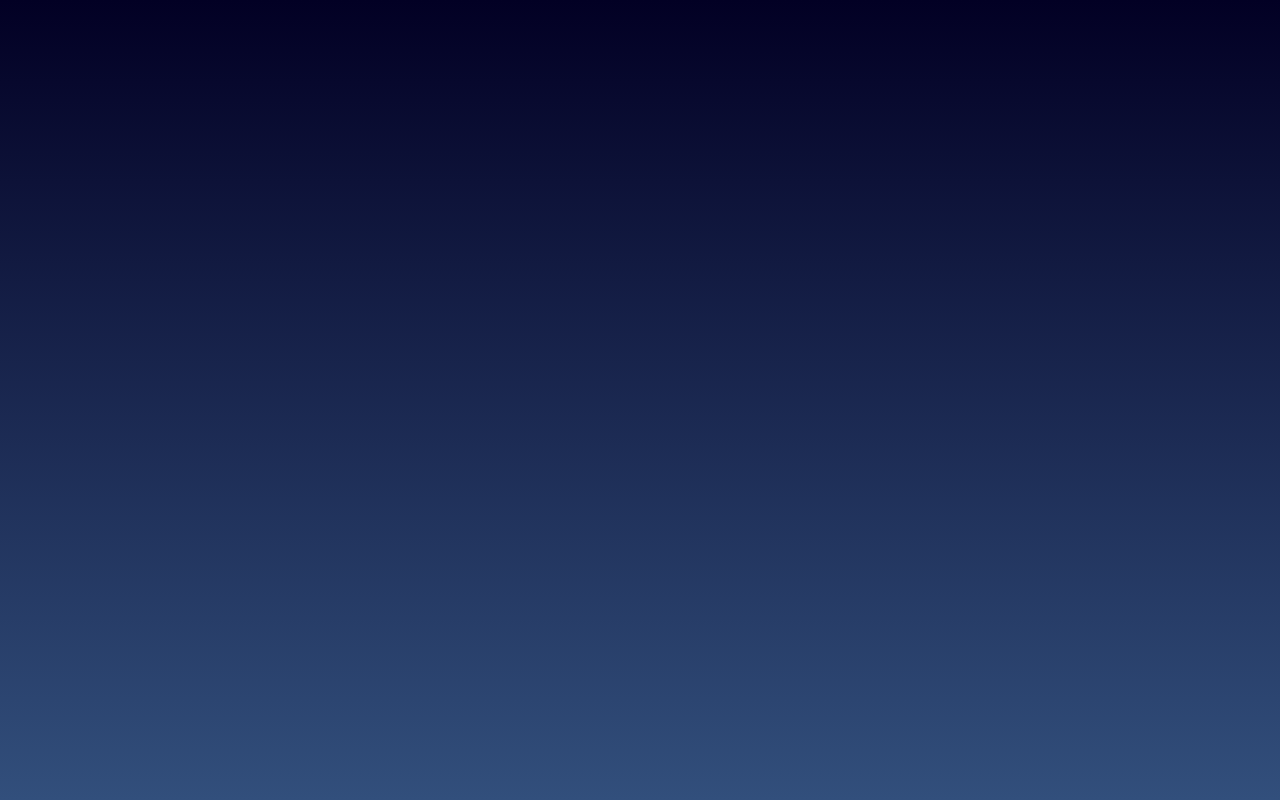
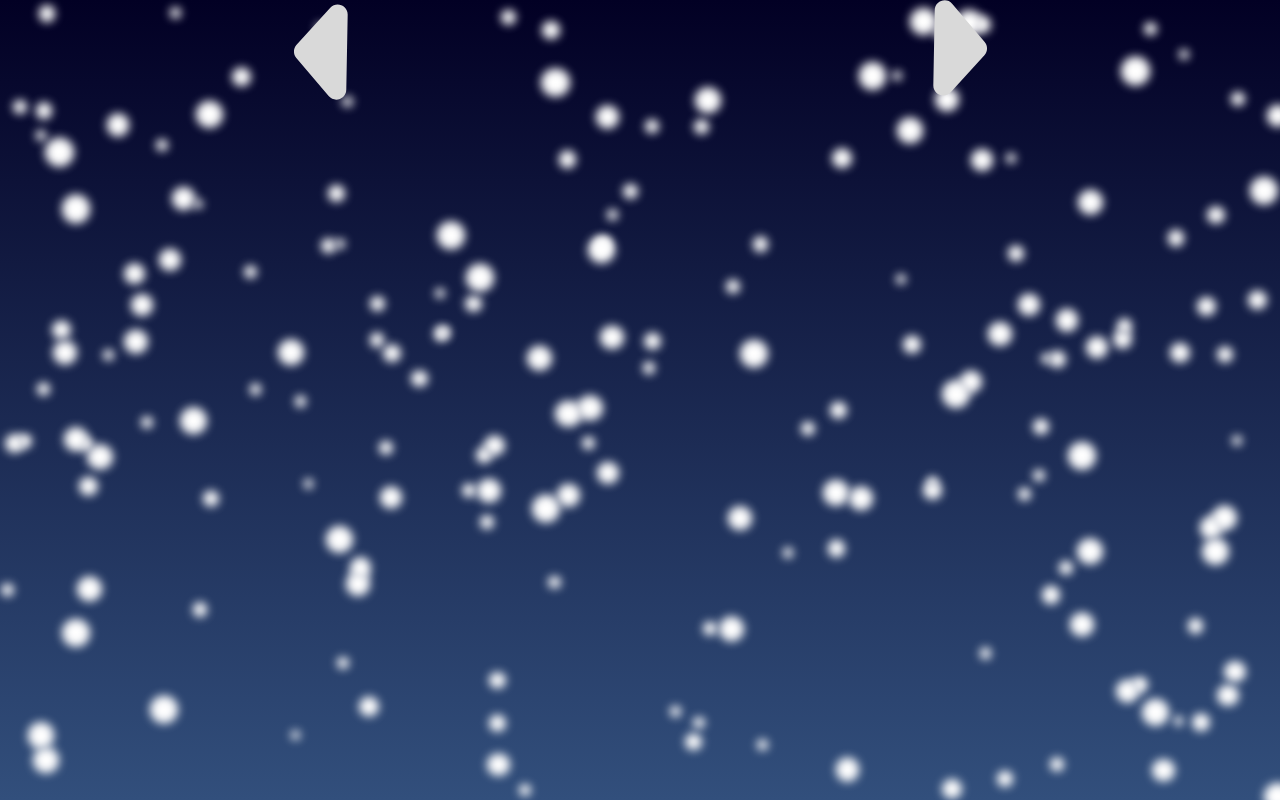
Before and after one commit to M-S-projects/Christmast, a React (Create React App) app: page /tree/1 in a window 1280 px wide. Before the commit this address had no page. Built offline with nearby package versions, Linux system fonts and the light colour scheme; a web font is replaced by a local one.

Commit message:
:lipstick: : 트리페이지 퍼블리싱

```diff
--- a/src/App.tsx
+++ b/src/App.tsx
@@ -20,7 +20,7 @@ function App() {
             <Route path="/register" element={<RegisterPage />} />
             <Route path="/login" element={<Login />} />
             <Route path="/postPage/:userId" element={<CommentPostPage />} />
-            <Route path="/tree/:userId/:pageId" element={<Tree />} />
+            <Route path="/tree/:userId" element={<Tree />} />
           </Routes>
         </BrowserRouter>
       </S.Index>
--- a/src/components/Background/index.tsx
+++ b/src/components/Background/index.tsx
@@ -3,15 +3,16 @@ import * as S from "./style";
 
 const generateSnowflakes = () => {
   let snowflakes = [];
-  for (let i = 0; i < 90; i++) {
+  for (let i = 0; i < 180; i++) {
     snowflakes.push(
       <S.Snowflake
         key={i}
+        size={Math.random() * 20 + 9}
         style={{
           left: `${Math.random() * 100}vw`,
           animationDelay: `-${Math.random() * 10}s`,
         }}
-        speed={Math.random() * 3 + 7}
+        speed={Math.random() * 7 + 3}
       />
     );
   }
--- /dev/null
+++ b/src/components/TreeItem/index.tsx
@@ -0,0 +1,31 @@
+import BellSvg from "../../assets/svgs/Bell";
+import CandySvg from "../../assets/svgs/Candy";
+import { TreeItemType } from "../../types/TreeItemType";
+import * as S from "./style";
+
+const TreeItem = (props: TreeItemType) => {
+  if (props.commentType === "BELL") {
+    return (
+      <S.TreeItem>
+        <BellSvg />
+        <p>{props.name}2</p>
+      </S.TreeItem>
+    );
+  } else if (props.commentType === "TOY") {
+    return (
+      <S.TreeItem>
+        <BellSvg />
+        <p>{props.name}3</p>
+      </S.TreeItem>
+    );
+  } else {
+    return (
+      <S.TreeItem>
+        <CandySvg />
+        <p>{props.name}1</p>
+      </S.TreeItem>
+    );
+  }
+};
+
+export default TreeItem;
--- /dev/null
+++ b/src/components/TreeItem/style.ts
@@ -0,0 +1,11 @@
+import styled from "styled-components";
+
+export const TreeItem = styled.div`
+  font-size: 18px;
+  width: 110px;
+  height: auto;
+  svg {
+    height: 80px;
+    width: auto;
+  }
+`;
--- a/src/pages/tree/index.tsx
+++ b/src/pages/tree/index.tsx
@@ -1,30 +1,86 @@
 import axios from "axios";
 import React, { useEffect, useState } from "react";
-import { Router, useParams } from "react-router-dom";
+import {
+  Link,
+  Router,
+  useLocation,
+  useParams,
+  useSearchParams,
+} from "react-router-dom";
+import { API } from "../../API";
+import CommentTree from "../../assets/svgs/CommentTree";
+import * as S from "./style";
+import { TreeItemType } from "../../types/TreeItemType";
+import TreeItem from "../../components/TreeItem";
+import ArrowSvg from "../../assets/svgs/Arrow";
 
 const Tree = () => {
   const params = useParams();
-  const [data, setData] = useState();
-  const baseurl = process.env.REACT_APP_BASE_URL;
+  const location = useLocation();
+  const [data, setData] = useState<TreeItemType[]>();
   const userId = params.userId;
-  const pageId = params.pageId;
+  const [searchParams, setSearchParams] = useSearchParams();
+  const pageId = searchParams.get("page");
 
   const fetchData = async () => {
-    try {
-      const response = await axios.get(
-        `${baseurl}/commentList/${userId}?offset=${pageId}`
-      );
+    if (userId && pageId) {
+      const response: any = await API({
+        method: "get",
+        url: `/commentList/${userId}?offset=${pageId}`,
+      }).catch((err) => console.log(err));
       setData(response.data.content[0].commentResponseList);
-    } catch (error) {
-      console.error(error);
+      console.log(response.data.content[0].commentResponseList);
     }
   };
 
   useEffect(() => {
+    console.log(location.search);
+    setSearchParams(location.search);
     fetchData();
   }, [pageId]);
 
-  return <div></div>;
+  return (
+    <S.Container>
+      <Link
+        className="leftArrow"
+        to={
+          Number(pageId) === 0
+            ? `?page=${Number(pageId)}`
+            : `?page=${Number(pageId) - 1}`
+        }
+      >
+        <ArrowSvg />
+      </Link>
+      {data ? (
+        <S.Tree>
+          <S.TreeInfo>님의 트리</S.TreeInfo>
+          <CommentTree />
+          <S.ItemContainer>
+            {data
+              ? data.map((data: TreeItemType) => {
+                  return <TreeItem {...data} />;
+                })
+              : ""}
+          </S.ItemContainer>
+          <S.LinkContainer>
+            <Link to={`../tree`}>내 트리로 돌아가기</Link>
+            <Link to={`../postPage/${userId}`}>방명록 쓰러가기</Link>
+          </S.LinkContainer>{" "}
+        </S.Tree>
+      ) : (
+        ""
+      )}
+      <Link
+        to={
+          data?.length === 0
+            ? `?page=${Number(pageId)}`
+            : `?page=${Number(pageId) + 1}`
+        }
+      >
+        <ArrowSvg />
+      </Link>
+    </S.Container>
+  );
 };
 
 export default Tree;
--- /dev/null
+++ b/src/pages/tree/style.ts
@@ -0,0 +1,76 @@
+import styled from "styled-components";
+
+export const Container = styled.div`
+  display: flex;
+  justify-content: space-around;
+  align-items: center;
+  flex-direction: row;
+
+  .leftArrow {
+    rotate: 180deg;
+  }
+`;
+
+export const Tree = styled.div`
+  display: flex;
+  justify-content: center;
+  align-items: center;
+  flex-direction: column;
+`;
+
+export const TreeInfo = styled.h1`
+  font-size: 50px;
+  margin-top: 20px;
+  margin-bottom: 30px;
+`;
+
+export const ItemContainer = styled.div`
+  display: flex;
+  flex-direction: row;
+  width: 400px;
+  height: 450px;
+  flex-wrap: wrap;
+  margin-top: -620px;
+  margin-bottom: 5em;
+  text-align: center;
+  align-content: flex-start;
+  justify-content: space-between;
+
+  div:nth-child(1) {
+    margin-left: 60px;
+    margin-right: 10px;
+    margin-bottom: 30px;
+  }
+  div:nth-child(2) {
+    margin-left: 10px;
+    margin-right: 60px;
+    margin-bottom: 30px;
+  }
+
+  div:nth-child(3),
+  div:nth-child(4),
+  div:nth-child(5) {
+    margin-top: 20px;
+  }
+
+  div:nth-child(6),
+  div:nth-child(7),
+  div:nth-child(8) {
+    margin-top: 50px;
+  }
+`;
+
+export const LinkContainer = styled.div`
+  a {
+    display: inline-block;
+    width: 10em;
+    height: 2em;
+    line-height: 2em;
+    text-align: center;
+    font-size: 30px;
+    background-color: #e02727;
+    margin-left: 10px;
+    margin-right: 10px;
+    border-radius: 0.75em;
+  }
+`;
--- /dev/null
+++ b/src/types/TreeItemType.ts
@@ -0,0 +1,7 @@
+export interface TreeItemType {
+  name: string;
+  commentType: commentType;
+  commentId: number;
+}
+
+type commentType = "BELL" | "TOY" | "CANDY";
```
